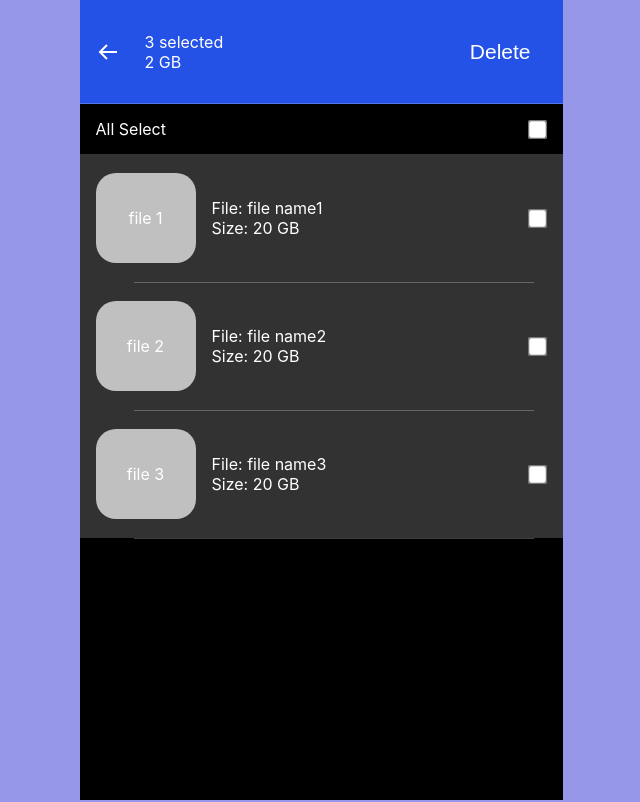
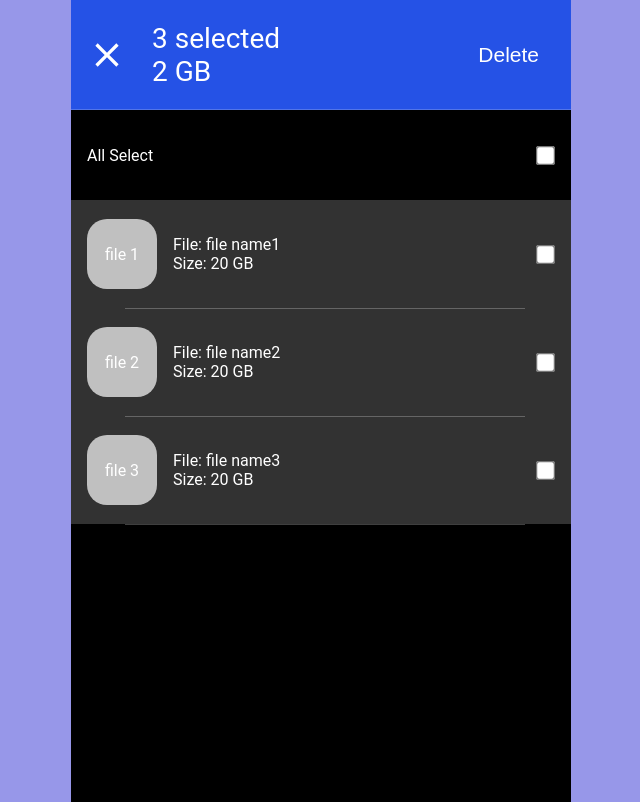
Before and after one commit to thanhtutzaw/google-file, a Next.js app: page / in a window 1280 px wide. Shown: the top 802 px of the page, without its empty margins (319-959 px from the left). Built offline with nearby package versions, Linux system fonts and the light colour scheme.

Commit message:
css : some height and fontsize

```diff
--- a/pages/index.js
+++ b/pages/index.js
@@ -2,7 +2,8 @@ import Head from 'next/head'
 import Image from 'next/image'
 import { useState } from 'react';
 import styles from '../styles/Home.module.css'
-import { BiArrowBack } from 'react-icons/bi'
+// import { BiArrowBack } from 'react-icons/bi'
+import { IoMdClose } from 'react-icons/io'
 
 export default function Home() {
   const files = [
@@ -33,7 +34,8 @@ export default function Home() {
         <div className={styles.container}>
           <section className={styles.trashNav}>
             <div className={styles.trashNav_count}>
-              <BiArrowBack className={styles.backBtn} />
+              {/* <BiArrowBack className={styles.backBtn} /> */}
+              <IoMdClose className={styles.backBtn} />
               <div>
                 <p>3 selected</p>
                 <p>2 GB</p>
--- a/styles/Home.module.css
+++ b/styles/Home.module.css
@@ -1,14 +1,21 @@
 .container {
   /* padding: 0 2rem; */
+  width: 500px;
+  /* height:100%; */
+
 }
 
 .main {
   margin:0 auto;
   /* background-color: rgb(37, 82, 230); */
   background-color: rgb(0, 0, 0);
-  max-width: 483px;
-  width: 483px;
-  min-height:137vh;
+  /* max-width: 483px; */
+  max-width: 500px;
+  /* width: 483px; */
+  width:500px;
+  /* min-height:137vh; */
+  /* min-height: 100vh; */
+  min-height:150vh;
 
   /* height: -webkit-fill-available; */
   /*padding: 4rem 0; */
@@ -19,11 +26,16 @@
   /* flex-direction: column; */
   /* justify-content: center; */
   /* align-items: center; */
+  font-family: "Google Sans",
+Roboto,
+Arial,
+sans-serif;
 }
 @media only screen and (min-height: 690px) {
   .main{
-    min-height:100vh;
     font-size: 1rem;
+    /* min-height:100vh; */
+    /* font-size: 1rem; */
     /* display: none; */
   }
 
@@ -55,9 +67,6 @@
   line-height: 1.5;
   font-size: 1.5rem;
 }
-
-
-
 .grid {
   display: flex;
   align-items: center;
@@ -70,8 +79,10 @@
   position: sticky;
   top:0;
   /* height:82px; */
-  height:13vh;
+  /* height:13vh; */
+  height: 110px;
   display: flex;
+  font-size: 28px;
   align-items: center;
   justify-content: space-between;
   padding:0 16px;
@@ -82,15 +93,23 @@
   display: flex;
   justify-content: center;
   align-items: center;
+  font-family: "Google Sans",
+Roboto,
+Arial,
+sans-serif;
 }
 .backBtn{
-  font-size: 1.5rem;
+  font-size: 1rem;
+  /* border: 3px solid red; */
+  width:40px;
+  height:40px;
 
 }
 .trashNav_count p{
   /* margin-left:25px; */
   margin:0;
   margin-left: 25px;
+  margin-right: auto;
   /* font-size: inherit !important; */
 
 }
@@ -110,7 +129,7 @@
 
 }
 .allSelect{
-  height:50px;
+  height:90px;
   padding:0 16px;
   display: flex;
   justify-content: space-between;
@@ -163,8 +182,8 @@
   background-color: rgb(192, 192, 192);
   border-radius: 20px;
   /* padding:1.5rem; */
-  width:100px;
-  height:90px;
+  width:70px;
+  height:70px;
   justify-content: center;
   display: flex;
   align-items: center;
--- a/styles/globals.css
+++ b/styles/globals.css
@@ -14,8 +14,19 @@ a {
 ul{
   padding:0;
   margin:0;
-  min-width:500px;
-  min-width:483px;
+  /* height: 142vh; */
+  /* outline:3px solid red; */
+  width:500px;
+  /* overflow: auto;
+  position: absolute; */
+  /* height: 100%; */
+  /* height:300px; */
+  /* min-height: 120vh; */
+
+  /* inset:0; */
+  /* min-width:500px; */
+  /* min-width:483px; */
+  /* min-height:100%; */
 }
 * {
   box-sizing: border-box;
```
